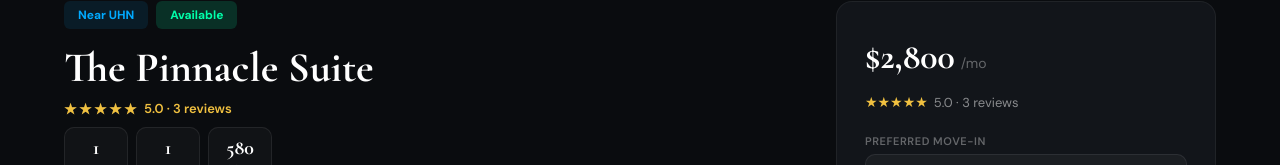
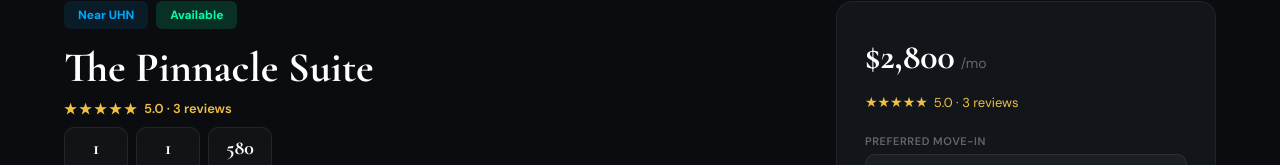
Before and after one commit to gxldeli/carestay-suites, a Next.js app: page /listings/1 in a window 1280 px wide. Shown: the part 635-800 px from the top of the page. Built offline with nearby package versions, Linux system fonts and the light colour scheme; no server answers; the database is empty.

Commit message:
Gold star rating text

```diff
--- a/app/listings/[id]/page.tsx
+++ b/app/listings/[id]/page.tsx
@@ -396,7 +396,7 @@ export default function ListingPage() {
                 </div>
                 <div style={{ display: "flex", alignItems: "center", gap: 6, marginBottom: 20 }}>
                   <span style={{ color: "#f0c040", fontSize: 14 }}>{"★".repeat(Math.round(avgStars))}</span>
-                  <span style={{ fontSize: 13, color: "rgba(255,255,255,0.5)" }}>{avgStars.toFixed(1)} · {displayTotalCount} reviews</span>
+                  <span style={{ fontSize: 13, color: "#f0c040" }}>{avgStars.toFixed(1)} · {displayTotalCount} reviews</span>
                 </div>
 
                 <div style={{ marginBottom: 14 }}>
@@ -535,7 +535,7 @@ export default function ListingPage() {
             <span style={{ fontFamily: "'Cormorant Garamond',serif", fontWeight: 700, fontSize: 24, color: "#fff" }}>${listing.price.toLocaleString()}</span>
             <span style={{ fontSize: 13, color: "rgba(255,255,255,0.35)", marginLeft: 4 }}>/mo</span>
           </div>
-          <div style={{ fontSize: 11, color: "rgba(255,255,255,0.4)", marginTop: 2 }}>★ {avgStars.toFixed(1)} · {displayTotalCount} reviews</div>
+          <div style={{ fontSize: 11, color: "#f0c040", marginTop: 2 }}>★ {avgStars.toFixed(1)} · {displayTotalCount} reviews</div>
         </div>
         <a href="#inquiry" style={{ background: "linear-gradient(135deg,#0fa,#0af)", color: "#0a0c0f", padding: "12px 24px", borderRadius: 10, fontWeight: 700, fontSize: 14, textDecoration: "none", whiteSpace: "nowrap" }}>Inquire Now</a>
       </div>
```
